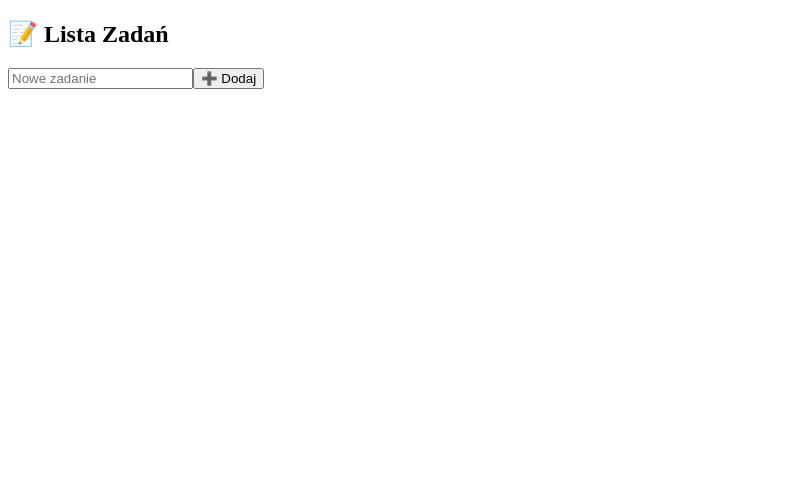
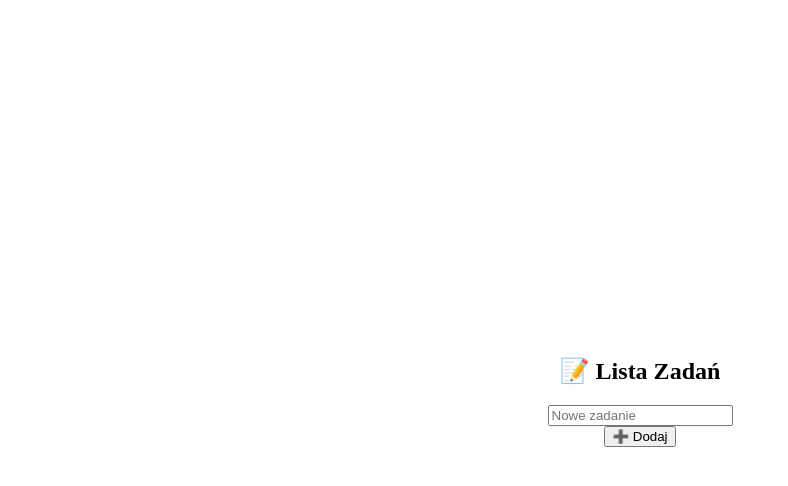
Before and after one commit to tomaszjader/todo-rxjs, an Angular app: page / in a window 1280 px wide. Shown: the top 486 px of the page, without its empty margins (0-788 px from the left). Built offline with nearby package versions, Linux system fonts and the light colour scheme.

Commit message:
added simply css

```diff
--- a/src/app/components/todo/todo.css
+++ b/src/app/components/todo/todo.css
@@ -0,0 +1,8 @@
+.container {
+    display: flex;
+    flex-direction: column;
+    align-items: center;
+    justify-content: center;
+    min-height: 100vh;
+
+}
--- a/src/app/components/todo/todo.html
+++ b/src/app/components/todo/todo.html
@@ -1,3 +1,6 @@
+<div class="container">
+
+
     <h2>📝 Lista Zadań</h2>
 
     <input [(ngModel)]="newTask" placeholder="Nowe zadanie" />
@@ -9,3 +12,4 @@
             <button (click)="remove(todo.id)">❌</button>
         </li>
     </ul>
+</div>
```
Lines whose indentation alone changed are shown as unchanged.
